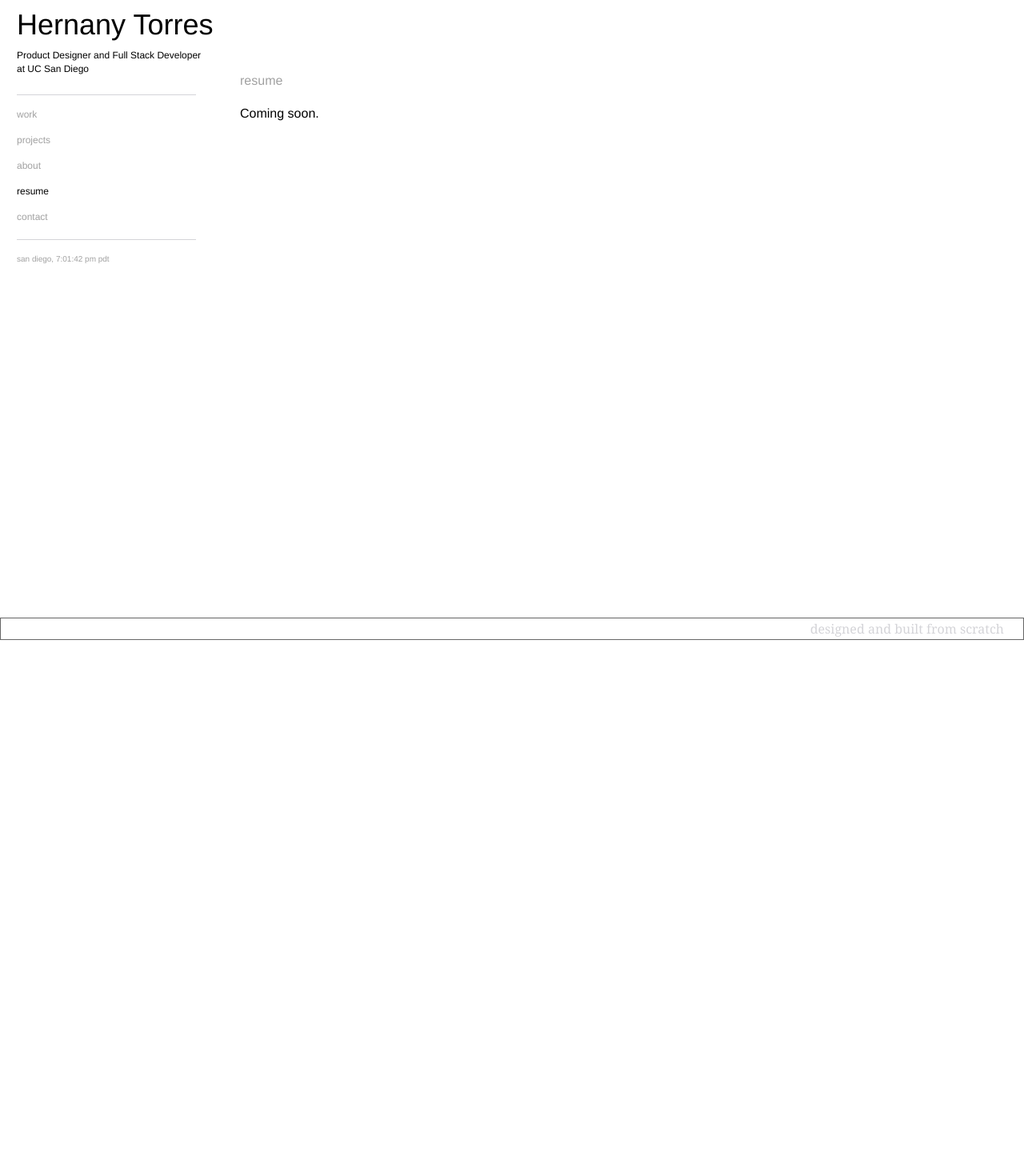
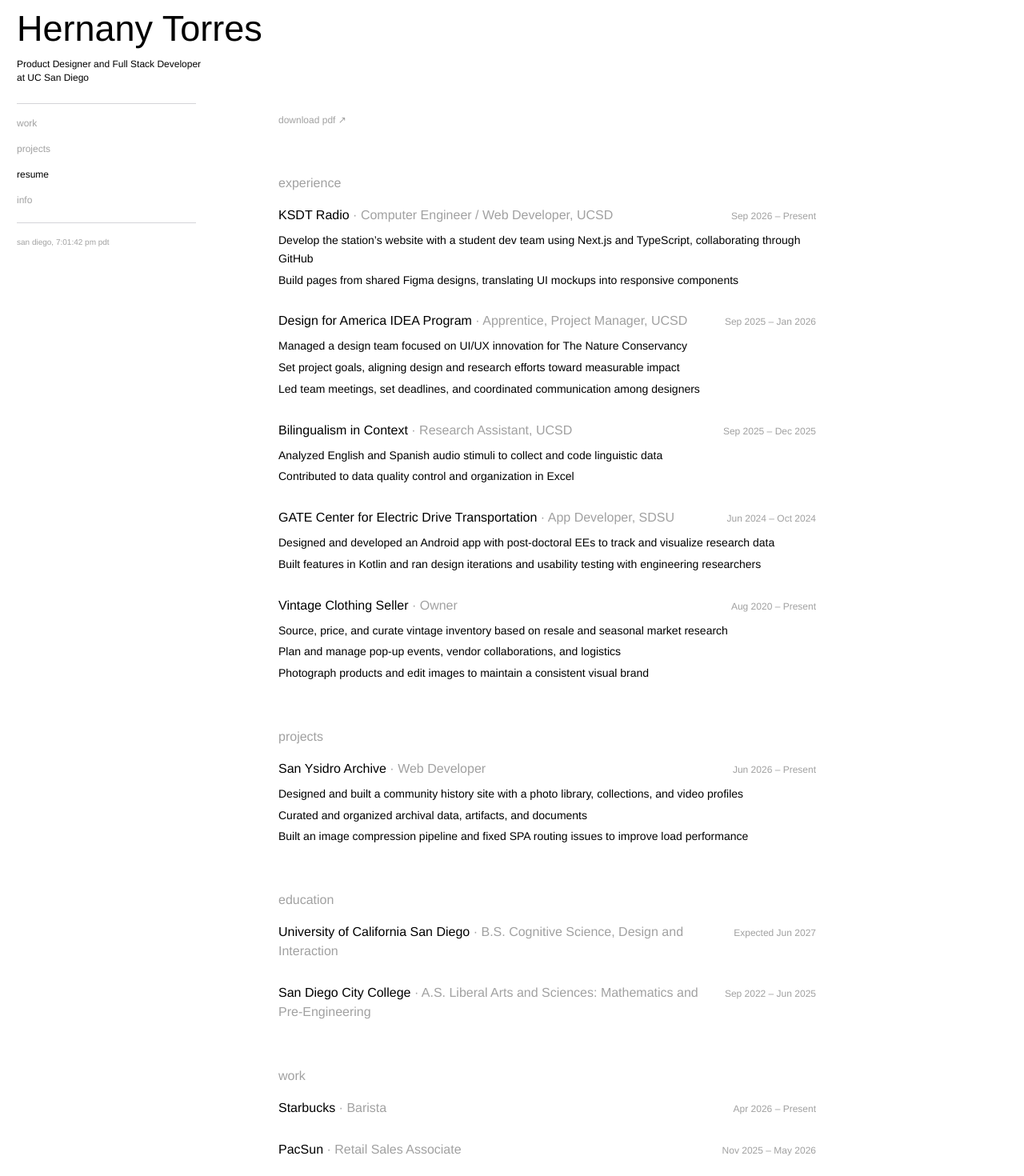
Before and after one commit to h7torres/hernany-portfolio, a Next.js app: page /resume in a window 1280 px wide. Shown: the top 1470 px of the page at 80% size. Before the commit the page ends 800 px from the top, so only its background shows below. Built offline with nearby package versions, Linux system fonts and the light colour scheme.

Commit message:
added contact, about, and resume. have not added the projects or work yet.

```diff
--- a/next.config.ts
+++ b/next.config.ts
@@ -2,6 +2,7 @@ import type { NextConfig } from "next";
 
 const nextConfig: NextConfig = {
   output: "export",
+  basePath: process.env.NODE_ENV === "production" ? "/hernany-portfolio" : "",
   images: { unoptimized: true },
   trailingSlash: true,
   turbopack: {
--- a/src/app/about/page.tsx
+++ /dev/null
@@ -1,10 +0,0 @@
-export const metadata = { title: "About — Hernany Torres" };
-
-export default function AboutPage() {
-  return (
-    <section>
-      <h2 className="text-base text-neutral-400">about</h2>
-      <p className="mt-4 max-w-xl text-base leading-relaxed">Coming soon.</p>
-    </section>
-  );
-}
--- a/src/app/contact/page.tsx
+++ /dev/null
@@ -1,10 +0,0 @@
-export const metadata = { title: "Contact — Hernany Torres" };
-
-export default function ContactPage() {
-  return (
-    <section>
-      <h2 className="text-base text-neutral-400">contact</h2>
-      <p className="mt-4 max-w-xl text-base leading-relaxed">Coming soon.</p>
-    </section>
-  );
-}
--- /dev/null
+++ b/src/app/info/page.tsx
@@ -0,0 +1,36 @@
+export const metadata = { title: "Info — Hernany Torres" };
+
+const contacts = [
+  { label: "email", value: "h7torres@ucsd.edu", href: "mailto:h7torres@ucsd.edu" },
+  { label: "instagram", value: "@hhernanyy", href: "https://instagram.com/hhernanyy" },
+  { label: "github", value: "h7torres", href: "https://github.com/h7torres" },
+  { label: "linkedin", value: "hernanyt", href: "https://www.linkedin.com/in/hernanyt/" }
+];
+
+export default function InfoPage() {
+  return (
+    <section className="mx-auto max-w-md md:pt-12">
+      {/* <h2 className="text-base text-neutral-400">about</h2> */}
+      <p className="mt-4 text-base leading-relaxed">
+        from san diego, california
+      </p>
+
+      {/* <h2 className="mt-16 text-base text-neutral-400">contact</h2> */}
+      <ul className="mt-4 text-base">
+        {contacts.map(({ label, value, href }) => (
+          <li key={label}>
+            <a
+              href={href}
+              target={href.startsWith("http") ? "_blank" : undefined}
+              rel="noreferrer"
+              className="flex items-baseline justify-between gap-4 py-3 hover:underline"
+            >
+              <span className="text-s text-base">{label}</span>
+              <span>{value}</span>
+            </a>
+          </li>
+        ))}
+      </ul>
+    </section>
+  );
+}
--- a/src/app/resume/page.tsx
+++ b/src/app/resume/page.tsx
@@ -1,10 +1,196 @@
 export const metadata = { title: "Resume — Hernany Torres" };
+
+// Put your PDF at public/resume.pdf. Files in public/ don't get the basePath added
+// automatically, so the repo name is included here. Remove it if you drop basePath.
+const PDF_URL = "/hernany-portfolio/resume.pdf";
+
+type Entry = {
+  title: string;
+  org: string;
+  place?: string;
+  dates: string;
+  points?: string[];
+};
+
+const experience: Entry[] = [
+  {
+    title: "Computer Engineer / Web Developer",
+    org: "KSDT Radio",
+    place: "UCSD",
+    dates: "Sep 2026 – Present",
+    points: [
+      "Develop the station’s website with a student dev team using Next.js and TypeScript, collaborating through GitHub",
+      "Build pages from shared Figma designs, translating UI mockups into responsive components",
+    ],
+  },
+  {
+    title: "Apprentice, Project Manager",
+    org: "Design for America IDEA Program",
+    place: "UCSD",
+    dates: "Sep 2025 – Jan 2026",
+    points: [
+      "Managed a design team focused on UI/UX innovation for The Nature Conservancy",
+      "Set project goals, aligning design and research efforts toward measurable impact",
+      "Led team meetings, set deadlines, and coordinated communication among designers",
+    ],
+  },
+  {
+    title: "Research Assistant",
+    org: "Bilingualism in Context",
+    place: "UCSD",
+    dates: "Sep 2025 – Dec 2025",
+    points: [
+      "Analyzed English and Spanish audio stimuli to collect and code linguistic data",
+      "Contributed to data quality control and organization in Excel",
+    ],
+  },
+  {
+    title: "App Developer",
+    org: "GATE Center for Electric Drive Transportation",
+    place: "SDSU",
+    dates: "Jun 2024 – Oct 2024",
+    points: [
+      "Designed and developed an Android app with post-doctoral EEs to track and visualize research data",
+      "Built features in Kotlin and ran design iterations and usability testing with engineering researchers",
+    ],
+  },
+  {
+    title: "Owner",
+    org: "Vintage Clothing Seller",
+    dates: "Aug 2020 – Present",
+    points: [
+      "Source, price, and curate vintage inventory based on resale and seasonal market research",
+      "Plan and manage pop-up events, vendor collaborations, and logistics",
+      "Photograph products and edit images to maintain a consistent visual brand",
+    ],
+  },
+];
+
+const projects: Entry[] = [
+  {
+    title: "Web Developer",
+    org: "San Ysidro Archive",
+    dates: "Jun 2026 – Present",
+    points: [
+      "Designed and built a community history site with a photo library, collections, and video profiles",
+      "Curated and organized archival data, artifacts, and documents",
+      "Built an image compression pipeline and fixed SPA routing issues to improve load performance",
+    ],
+  },
+];
+
+const work: Entry[] = [
+  { title: "Barista", org: "Starbucks", dates: "Apr 2026 – Present" },
+  { title: "Retail Sales Associate", org: "PacSun", dates: "Nov 2025 – May 2026" },
+  { title: "Associate", org: "In-N-Out", dates: "Sep 2022 – Apr 2024" },
+];
+
+const education: Entry[] = [
+  {
+    title: "B.S. Cognitive Science, Design and Interaction",
+    org: "University of California San Diego",
+    dates: "Expected Jun 2027",
+  },
+  {
+    title: "A.S. Liberal Arts and Sciences: Mathematics and Pre-Engineering",
+    org: "San Diego City College",
+    dates: "Sep 2022 – Jun 2025",
+  },
+];
+
+const skills = [
+  {
+    label: "design",
+    items: "Figma, Framer, Photoshop, Illustrator, Lightroom, InDesign, Canva, Notion, WordPress",
+  },
+  {
+    label: "development",
+    items: "React, Next.js, TypeScript, JavaScript, Tailwind CSS, HTML, Vite, Git/GitHub, Kotlin, MongoDB",
+  },
+  { label: "other", items: "Excel, Google Sheets, Analytics" },
+  { label: "languages", items: "English and Spanish (bilingual)" },
+];
+
+function Section({ label, children }: { label: string; children: React.ReactNode }) {
+  return (
+    <div className="mt-14">
+      <h2 className="text-base text-neutral-400">{label}</h2>
+      <div className="mt-4 space-y-7">{children}</div>
+    </div>
+  );
+}
+
+function Item({ entry }: { entry: Entry }) {
+  return (
+    <div>
+      <div className="flex flex-col gap-1 sm:flex-row sm:items-baseline sm:justify-between sm:gap-4">
+        <p className="text-base">
+          {entry.org}
+          <span className="text-neutral-400">
+            {" "}
+            · {entry.title}
+            {entry.place && `, ${entry.place}`}
+          </span>
+        </p>
+        <p className="shrink-0 text-xs text-neutral-400">{entry.dates}</p>
+      </div>
+      {entry.points && (
+        <ul className="mt-2 space-y-1 text-sm leading-relaxed">
+          {entry.points.map((point) => (
+            <li key={point}>{point}</li>
+          ))}
+        </ul>
+      )}
+    </div>
+  );
+}
 
 export default function ResumePage() {
   return (
-    <section>
-      <h2 className="text-base text-neutral-400">resume</h2>
-      <p className="mt-4 max-w-xl text-base leading-relaxed">Coming soon.</p>
+    <section className="mx-auto max-w-2xl md:pt-12">
+      <a
+        href={PDF_URL}
+        target="_blank"
+        rel="noreferrer"
+        className="inline-block text-xs text-neutral-400 transition-colors hover:text-black"
+      >
+        download pdf ↗
+      </a>
+
+      <Section label="experience">
+        {experience.map((e) => (
+          <Item key={e.org} entry={e} />
+        ))}
+      </Section>
+
+      <Section label="projects">
+        {projects.map((e) => (
+          <Item key={e.org} entry={e} />
+        ))}
+      </Section>
+
+      <Section label="education">
+        {education.map((e) => (
+          <Item key={e.org} entry={e} />
+        ))}
+      </Section>
+
+      <Section label="work">
+        {work.map((e) => (
+          <Item key={e.org} entry={e} />
+        ))}
+      </Section>
+
+      <Section label="skills">
+        <dl className="space-y-3 text-sm leading-relaxed">
+          {skills.map(({ label, items }) => (
+            <div key={label} className="grid gap-1 sm:grid-cols-[110px_1fr]">
+              <dt className="text-xs text-neutral-400">{label}</dt>
+              <dd>{items}</dd>
+            </div>
+          ))}
+        </dl>
+      </Section>
     </section>
   );
 }
--- a/src/components/Sidebar.tsx
+++ b/src/components/Sidebar.tsx
@@ -7,9 +7,8 @@ import Clock from "./Clock";
 const links = [
   { href: "/", label: "work" },
   { href: "/projects/", label: "projects" },
-  { href: "/about/", label: "about" },
   { href: "/resume/", label: "resume" },
-  { href: "/contact/", label: "contact" },
+  { href: "/info/", label: "info" }
 ];
 
 function isActive(pathname: string, href: string) {
@@ -21,9 +20,9 @@ export default function Sidebar() {
   const pathname = usePathname();
 
   return (
-    <aside className="w-full px-6 pt-10 md:fixed md:left-[21px] md:top-0 md:z-10 md:w-64 md:px-0 md:pt-2">
+   <aside className="w-full px-6 pt-10 md:fixed md:left-[21px] md:top-0 md:z-10 md:w-[360px] md:px-0 md:pt-2">
       <Link href="/" className="block">
-        <h1 className="text-4xl font-extralight leading-tight">Hernany Torres</h1>
+        <h1 className="text-[length:45px] font-extralight leading-tight">Hernany Torres</h1>
       </Link>
       <p className="mt-2 text-xs leading-snug">
         Product Designer and Full Stack Developer
```
Also changed, not shown: 1 other file (tests, documents, lock files or other folders).
